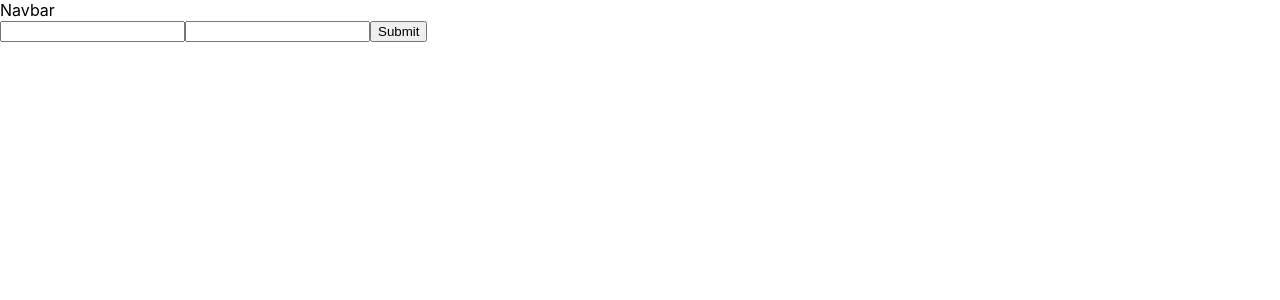
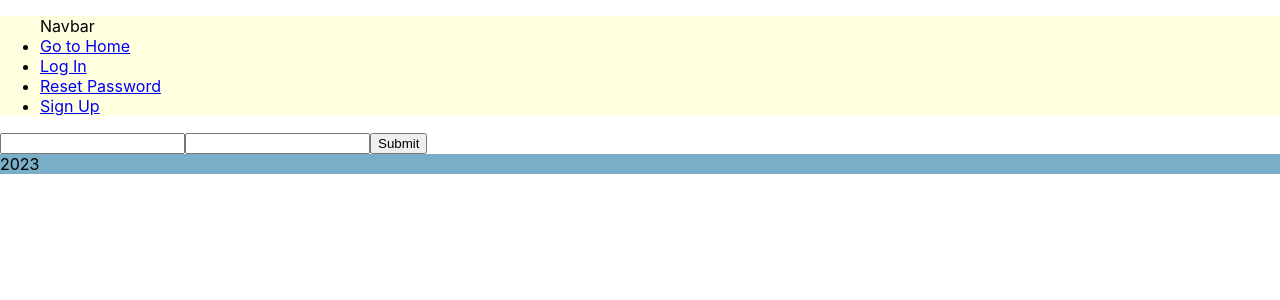
Before and after one commit to VovaBas04/CodeForce, a React (Create React App) app in the folder main_front/: page / in a window 1280 px wide. Shown: the top 300 px of the page. Built offline with nearby package versions, Linux system fonts and the light colour scheme.

Commit message:
fix: base routing

```diff
--- a/main_front/src/App.js
+++ b/main_front/src/App.js
@@ -1,25 +1,27 @@
 import logo from './logo.svg';
 import './App.css';
 import LogPage from './containers/Login/LogPage';
-import { BrowserRouter as Router, Route, Routes} from 'react-router-dom';
+import { BrowserRouter, Route, Routes} from 'react-router-dom';
 
 import Home from './containers/Home'
 import ResetPassword from './containers/ResetPassword'
 import Signup from './containers/Signup'
+import Notfound from './containers/Notfound'
 
 import Layout from "./hocs/Layout";
 function App() {
   return (
-      <Router>
-          <Layout>
-              <Routes>
-                  <Route path='/' element={<LogPage/>}></Route>
-                  <Route path='/home' element={<Home/>}></Route>
-                  <Route path='/resetpassword' element={<ResetPassword/>}></Route>
-                  <Route path='/signup' element={<Signup/>}></Route>
-              </Routes>
-          </Layout>
-      </Router>
+      <BrowserRouter>
+          <Routes>
+                  <Route path='/' element={<Layout/>}>
+                      <Route index element={<LogPage/>}></Route>
+                      <Route path='home' element={<Home/>}></Route>
+                      <Route path='reset-password' element={<ResetPassword/>}></Route>
+                      <Route path='signup' element={<Signup/>}></Route>
+                      <Route path='*' element={<Notfound/>}></Route>
+                  </Route>
+          </Routes>
+      </BrowserRouter>
   );
 }
 
--- a/main_front/src/components/Navbar.js
+++ b/main_front/src/components/Navbar.js
@@ -1,7 +1,26 @@
 import React from 'react'
+import {Link} from 'react-router-dom'
 const Navbar = (props) =>(
         <div>
-            Navbar
+            <ul>
+                    Navbar
+                <li>
+                    <Link to={'/Home'}>Go to Home</Link>
+                </li>
+                <li>
+                    <Link to={'/'}>Log In</Link>
+                </li>
+                <li>
+                    <Link to={'/reset-password'}>Reset Password</Link>
+                </li>
+                <li>
+                    <Link to={'/signup'}>Sign Up</Link>
+                </li>
+
+
+
+
+            </ul>
         </div>
 );
 
--- a/main_front/src/containers/Home.js
+++ b/main_front/src/containers/Home.js
@@ -1,9 +1,35 @@
-import React from 'react'
-import Navbar from '../components/Navbar'
-const Home = () =>(
+import React from 'react';
+import {useParams} from "react-router-dom";
+import {useNavigate} from "react-router-dom";
+import {useState, useEffect} from 'react'
+//Главная страница после регистрации пользователя
+//Задача - передать сюда данные пользователя, полученные по токену в LogPage
+const Home = () =>{
+
+    //Функция навигации - позволяет переходить по страницам используя историю браузера с помощью хука useNavigate
+    //(Пока что не используем)
+    const navigate = useNavigate();
+    const goBack = () => navigate(-1);
+
+    //Считываем и сохраняем id, который передается в названии пути страницы, с помощью хука useParams
+    //(Пока что не используем)
+    //const {id} = useParams();
+
+    //Данные пользователя, динамически отслеживаемые через хук useState
+    //(Пока что пустые)
+    const {personData, setData} = useState({});
+
+    //Хук, выполняющийся при рендере страницы, внутри надо использовать useState и получить данные пользователя
+    useEffect(()=>{
+
+    })
+
+    return(
         <div>
             Home
         </div>
-);
+    );
+
+};
 
 export default Home;
--- /dev/null
+++ b/main_front/src/containers/Notfound.js
@@ -0,0 +1,8 @@
+import React from 'react'
+const Notfound = (props) =>(
+        <div>
+            OOPSIE-DOOPSIE THIS PAGE WAS NOT FOUND :(
+        </div>
+);
+
+export default Notfound;
--- a/main_front/src/containers/ResetPassword.js
+++ b/main_front/src/containers/ResetPassword.js
@@ -1,5 +1,4 @@
 import React from 'react'
-import Navbar from '../components/Navbar'
 const ResetPassword = () =>(
         <div>
             ResetPassword
--- a/main_front/src/containers/Signup.js
+++ b/main_front/src/containers/Signup.js
@@ -1,5 +1,4 @@
 import React from 'react'
-import Navbar from '../components/Navbar'
 const Signup = () =>(
         <div>
             Signup
--- /dev/null
+++ b/main_front/src/hocs/Layout.css
@@ -0,0 +1,6 @@
+.header{
+    background-color: lightyellow;
+}
+.footer{
+    background-color: #79aec8;
+}
--- a/main_front/src/hocs/Layout.js
+++ b/main_front/src/hocs/Layout.js
@@ -1,10 +1,24 @@
 import React from 'react'
 import Navbar from '../components/Navbar'
-const Layout = (props) =>(
+import {Outlet} from "react-router-dom";
+import './Layout.css'
+
+const Layout = (props) =>{
+    return (
         <div>
+            <header className='header'>
             <Navbar/>
             {props.children}
+        </header>
+        <main className='main'>
+            <Outlet/>
+        </main>
+        <footer className='footer'>
+            2023
+        </footer>
         </div>
-);
+
+    )
+};
 
 export default Layout;
```
Also changed, not shown: 1 other file (tests, documents, lock files or other folders).
